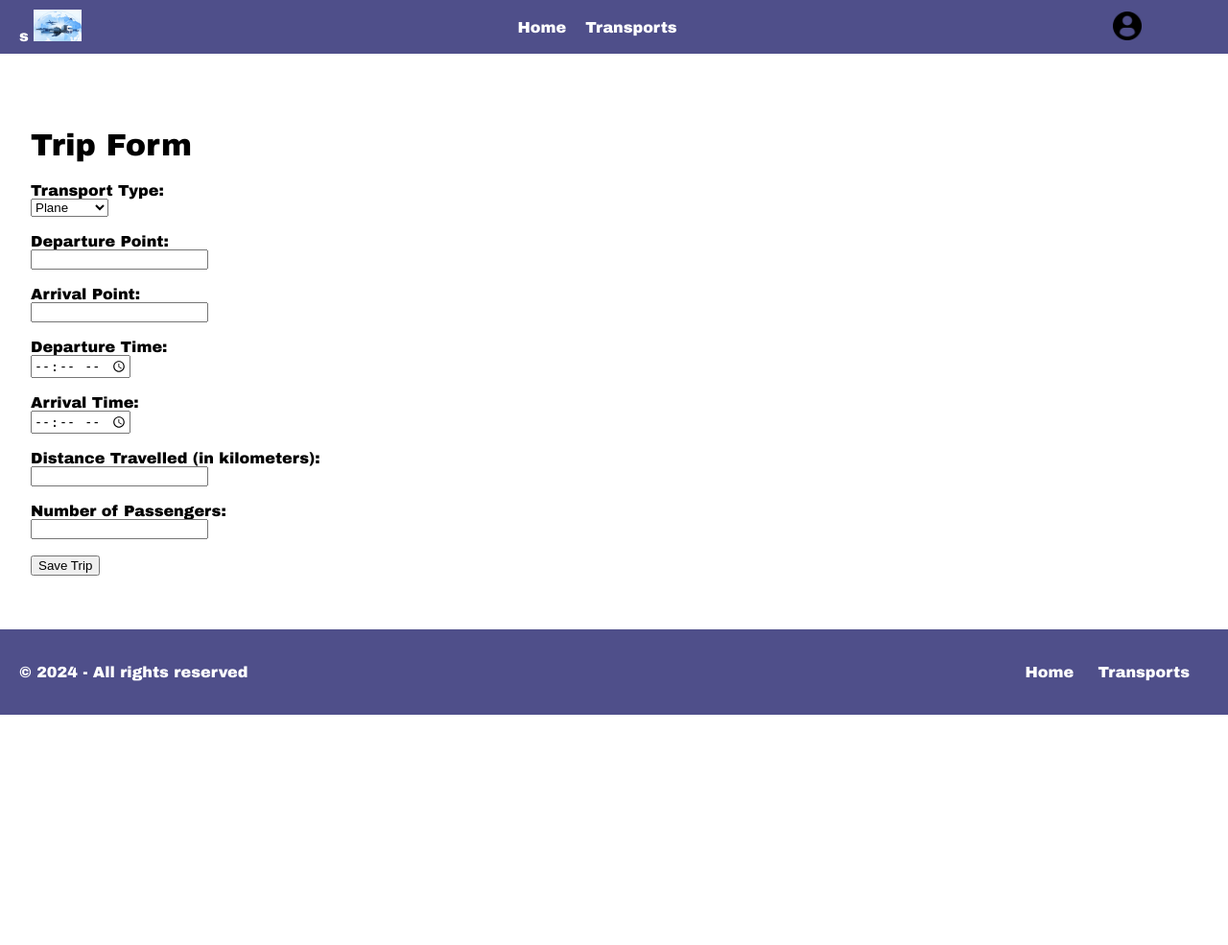
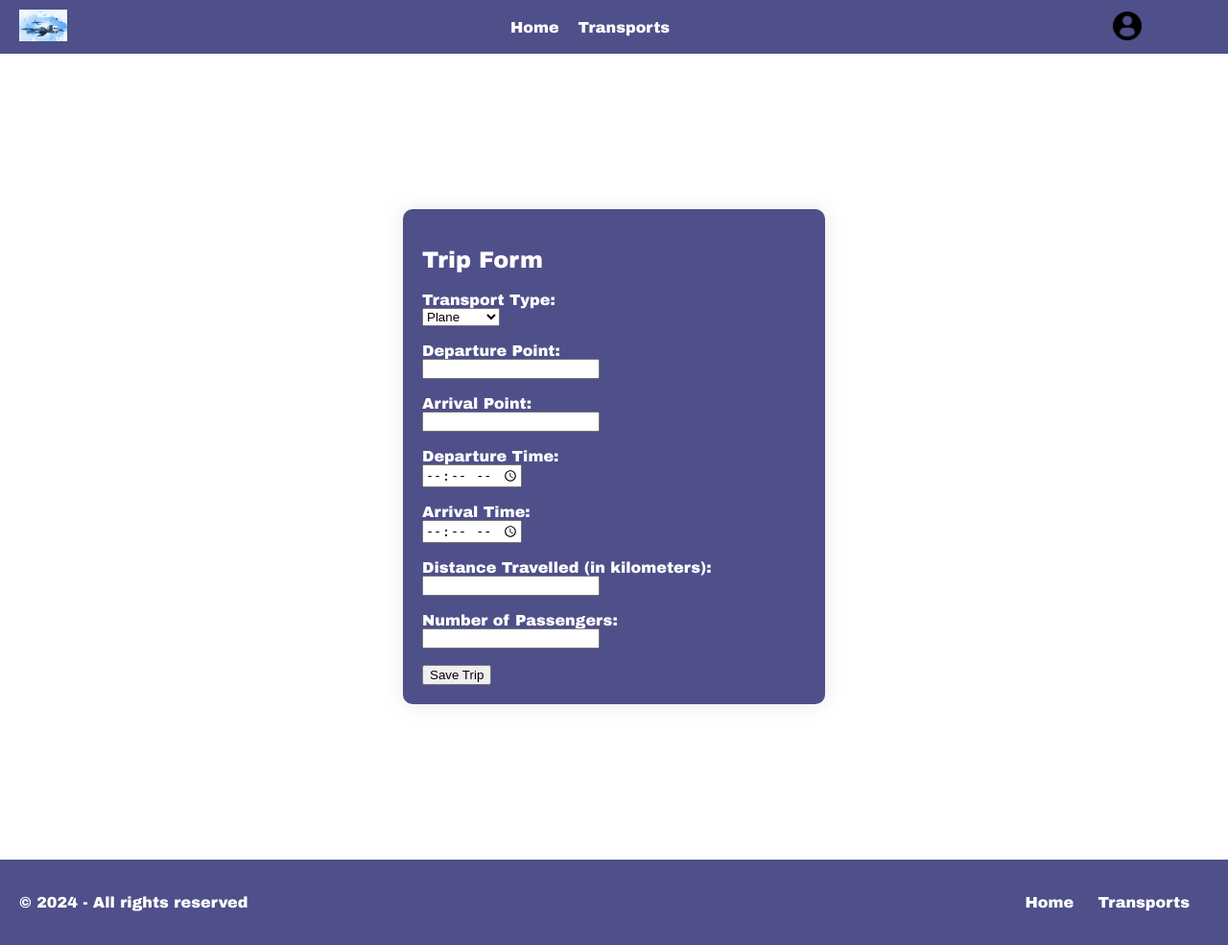
Before and after one commit to loanarm2306/web2, a Django app: page /calculate/ in a window 1280 px wide. Shown: the whole page at 96% size. Before the commit the page ends 745 px from the top, so only its background shows below. Run offline with Django 5.2, Linux system fonts and the light colour scheme.

Commit message:
Solucionat error!

```diff
--- a/static/css/styles.css
+++ b/static/css/styles.css
@@ -322,3 +322,24 @@ box f:hover {
 .box f:active {
     background-color: #333377db; /* Color de fondo del botón cuando se hace clic */
 }
+
+.trip-form-container {
+    display: flex;
+    justify-content: center;
+    align-items: center;
+    height: 100vh; /* Establece el alto del contenedor al 100% del viewport */
+    background-color: #ffffff;
+}
+
+.trip-form-card {
+    width: 400px;
+    padding: 20px;
+    border-radius: 10px;
+    background-color: #333377db; /* Ajustamos el color del fondo */
+    color: white;
+    box-shadow: 0px 0px 20px 0px rgba(0, 0, 0, 0.1);
+}
+
+.trip-form {
+    margin-top: 20px;
+}
--- a/templates/base.html
+++ b/templates/base.html
@@ -1,15 +1,15 @@
 {% load static %}
 
 <!DOCTYPE html>
-    <html>
+<html lang="en">
 <head>
   <meta charset="utf-8">
   <title>{% block title %}Pollution Web{% endblock %}</title>
-          <link rel="stylesheet" href="{% static 'css/styles.css' %}">
+  <link rel="stylesheet" type="text/css" href="{% static 'css/styles.css' %}">
 </head>
 <body>
   <nav class="navbar">
-            <div class="logo">s
+    <div class="logo">
         <img src="{% static 'images/logo.jpg'%}" alt="Logo">
     </div>
     <div class="nav-links">
--- a/templates/calculate.html
+++ b/templates/calculate.html
@@ -4,8 +4,11 @@
 {% block title %}Calculate Pollution{% endblock %}
 
 {% block content %}
-    <h1>Trip Form</h1>
-    <form action="/save_trip" method="POST">
+<div class="trip-form-container">
+    <div class="card mt-5 trip-form-card">
+        <div class="card-body">
+            <h2 class="card-title text-center">Trip Form</h2>
+            <form class="trip-form" action="/save_trip" method="POST">
                 {% csrf_token %}
                 <label for="transport_type">Transport Type:</label><br>
                 <select name="transport_type" id="transport_type">
@@ -35,6 +38,11 @@
                 <label for="passengers">Number of Passengers:</label><br>
                 <input type="number" id="passengers" name="passengers" required><br><br>
 
-        <input type="submit" value="Save Trip">
+                <div class="text-center">
+                    <button type="submit" class="btn btn-primary">Save Trip</button>
+                </div>
             </form>
+        </div>
+    </div>
+</div>
 {% endblock %}
--- a/templates/registration/signup.html
+++ b/templates/registration/signup.html
@@ -1,4 +1,5 @@
 {% extends "base.html" %}
+{% load static %}
 
 {% block title %}Sign Up{% endblock %}
 
```
Lines whose indentation alone changed are shown as unchanged.
